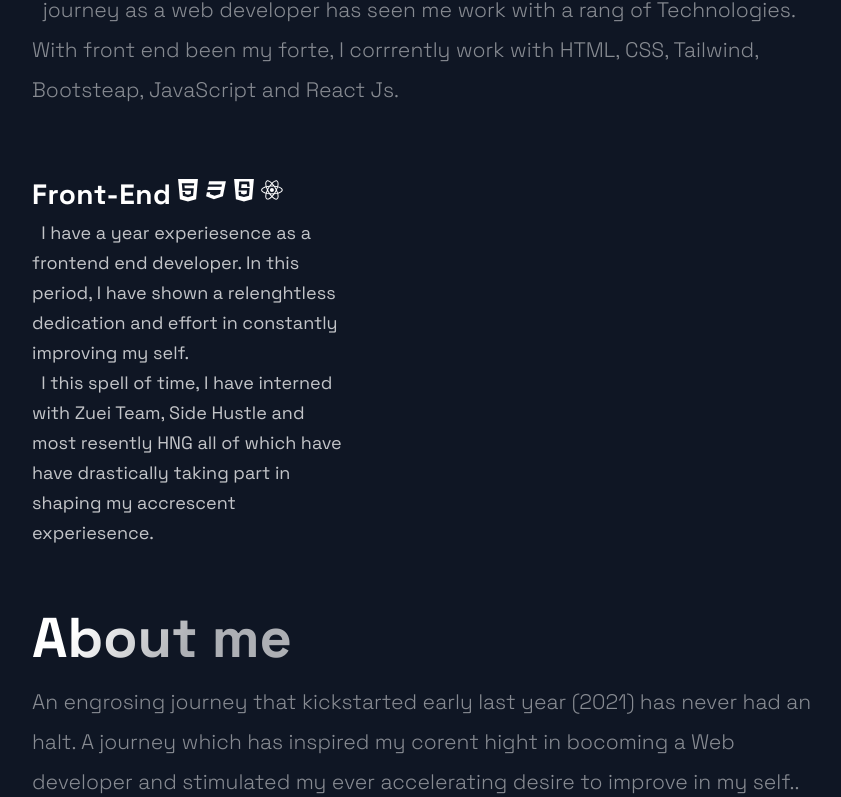
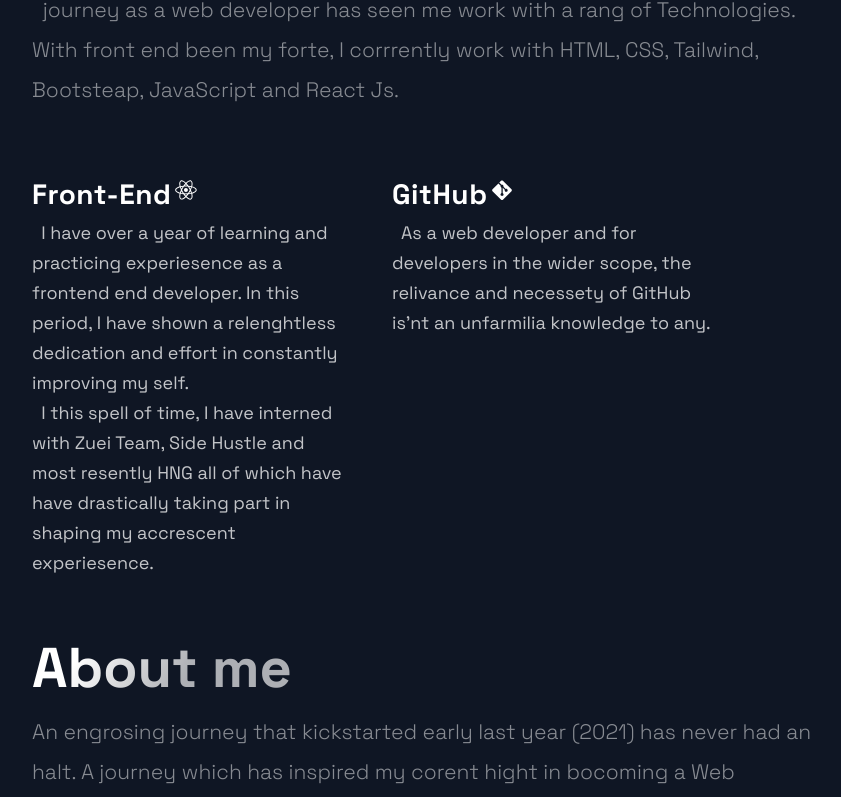
Before and after one commit to Azeezjim/MYPortfolio, a Next.js app: page / in a window 1280 px wide. Shown: the part 1829-2626 px from the top of the page, without its empty margins (88-929 px from the left). Built offline with nearby package versions, Linux system fonts and the light colour scheme.

Commit message:
5th commit

```diff
--- a/package.json
+++ b/package.json
@@ -4,6 +4,7 @@
   "private": true,
   "scripts": {
     "dev": "next dev",
+    "jim": "next dev -p 3010",
     "build": "next build && next export",
     "start": "next start"
   },
--- a/src/components/Hero/Hero.js
+++ b/src/components/Hero/Hero.js
@@ -14,7 +14,7 @@ const Hero = (props) => (
       <SectionText>
         Currently a 400levle Computer Science student in The University of Jos.<br/>
         I'm a frontend developer, with HTML/CSS, JavaScript and React Js being my <br/>
-        specialties, my aspiration to be a frontend and blockchain developer remains <br/>
+        specialties, my aspiration to be a fullstack and blockchain developer remains <br/>
         evidently unabridged.
       </SectionText>
       <Button onClick={() => window.location="azeexjim@gmail.com"}>Learn More</Button>
--- a/src/components/Technologies/Technologies.js
+++ b/src/components/Technologies/Technologies.js
@@ -1,5 +1,5 @@
 import React from 'react';
-import { DiCss3Full, DiFirebase, DiHtml5, DiJavascript, DiReact, DiZend } from 'react-icons/di';
+import { DiCss3Full, DiFirebase, DiHtml5, DiJavascript, DiReact, DiGit } from 'react-icons/di';
 import { Section, SectionDivider, SectionText, SectionTitle } from '../../styles/GlobalComponents';
 import { List, ListContainer, ListItem, ListParagraph, ListTitle, IconsClasses } from './TechnologiesStyles';
 
@@ -18,16 +18,13 @@ const Technologies = () =>  (
           <ListItem>
           <ListContainer>
               <ListTitle>
-                  Front-End
-                <IconsClasses>
-              <DiHtml5 />
-              <DiCss3Full />
-              <DiJavascript />
+                Front-End
+            {/* <IconsClasses> */}
               <DiReact />
-            </IconsClasses>
+            {/* </IconsClasses> */}
               </ListTitle>
               <ListParagraph>
-                &nbsp; I have a year experiesence  as a frontend end developer. In this period,
+                &nbsp; I have over a year of learning and practicing experiesence as a frontend end developer. In this period,
                 I have shown a relenghtless dedication and effort in constantly
                 improving my self. <br/>
                 &nbsp; I this spell of time, I have interned with Zuei Team, Side Hustle
@@ -36,8 +33,26 @@ const Technologies = () =>  (
               </ListParagraph>
             </ListContainer>
           </ListItem>
+
+          <ListItem>
+          <ListContainer>
+              <ListTitle>
+                GitHub
+            {/* <IconsClasses> */}
+              <DiGit />
+            {/* </IconsClasses> */}
+              </ListTitle>
+              <ListParagraph>
+                &nbsp; As a web developer and for developers in the wider scope, the relivance
+                and necessety of GitHub is'nt an unfarmilia knowledge to any. <br/>
+                &nbsp;
+              </ListParagraph>
+            </ListContainer>
+          </ListItem>
         </List>
     </Section>
+
+
   </div>
 );
 
--- a/src/components/Technologies/TechnologiesStyles.js
+++ b/src/components/Technologies/TechnologiesStyles.js
@@ -10,7 +10,6 @@ export const ImageContainer = styled.div`
   flex-direction: column;
   align-items: center;
   justify-content: center;
-
   @media ${props => props.theme.breakpoints.lg} {
     background-image: none;
     padding: 0;
@@ -29,15 +28,14 @@ export const MainImage = styled.img`
 
 export const List = styled.ul`
   list-style-type: none;
-  display: bluck;
-  // grid-template-columns: repeat(3, 3fr);
+  display: grid;
+  grid-template-columns: repeat(3, 1fr);
   gap: 40px;
   margin: 3rem 0;
 
   @media ${props => props.theme.breakpoints.lg}{
     margin: 64px 0;
   }
-
   @media ${props => props.theme.breakpoints.md}{
     margin: 64px 0;
     gap: 24px
@@ -53,7 +51,6 @@ export const List = styled.ul`
 export const ListContainer = styled.div`
   display: flex;
   flex-direction: column;
-
   @media ${props => props.theme.breakpoints.sm}{
     display: flex;
     margin-left: 18px;
@@ -67,12 +64,10 @@ export const ListTitle = styled.h4`
   letter-spacing: 0.02em;
   color: #FFFFFF;
   margin-bottom: 8px;
-
 @media ${props => props.theme.breakpoints.md}{
   font-size: 24px;
   line-height: 28px;
 }
-
 @media ${props => props.theme.breakpoints.sm}{
   font-size: 20px;
   line-height: 28px;
@@ -80,23 +75,15 @@ export const ListTitle = styled.h4`
   margin-bottom: 4px;
 }
 `
-export const IconsClasses = styled.div`
-  display: inline;
-  size: 2rem;
-  margin-top: -2px;
-  margin-Left: 2px;
-`
 
 export const ListParagraph = styled.p`
   font-size: 18px;
   line-height: 30px;
   color: rgba(255, 255, 255, 0.75);
-
   @media ${props => props.theme.breakpoints.md}{
     font-size: 16px;
     line-height: 28px;
   }
-
   @media ${props => props.theme.breakpoints.sm}{
     font-size: 14px;
     line-height: 22px;
@@ -107,11 +94,9 @@ export const ListItem = styled.li`
   max-width: 320px;
   display: flex;
   flex-direction: column;
-
 @media ${props => props.theme.breakpoints.md}{
   max-width: 203px;
 }
-
 @media ${props => props.theme.breakpoints.sm}{
   margin-bottom: 14px;
   max-width: 320px;
@@ -130,7 +115,6 @@ export const ListIcon = styled.img`
     height: 40px;
     margin-bottom: 8px;
   }
-
   @media ${props => props.theme.breakpoints.sm}{
     width: 32px;
     height: 32px;
```
